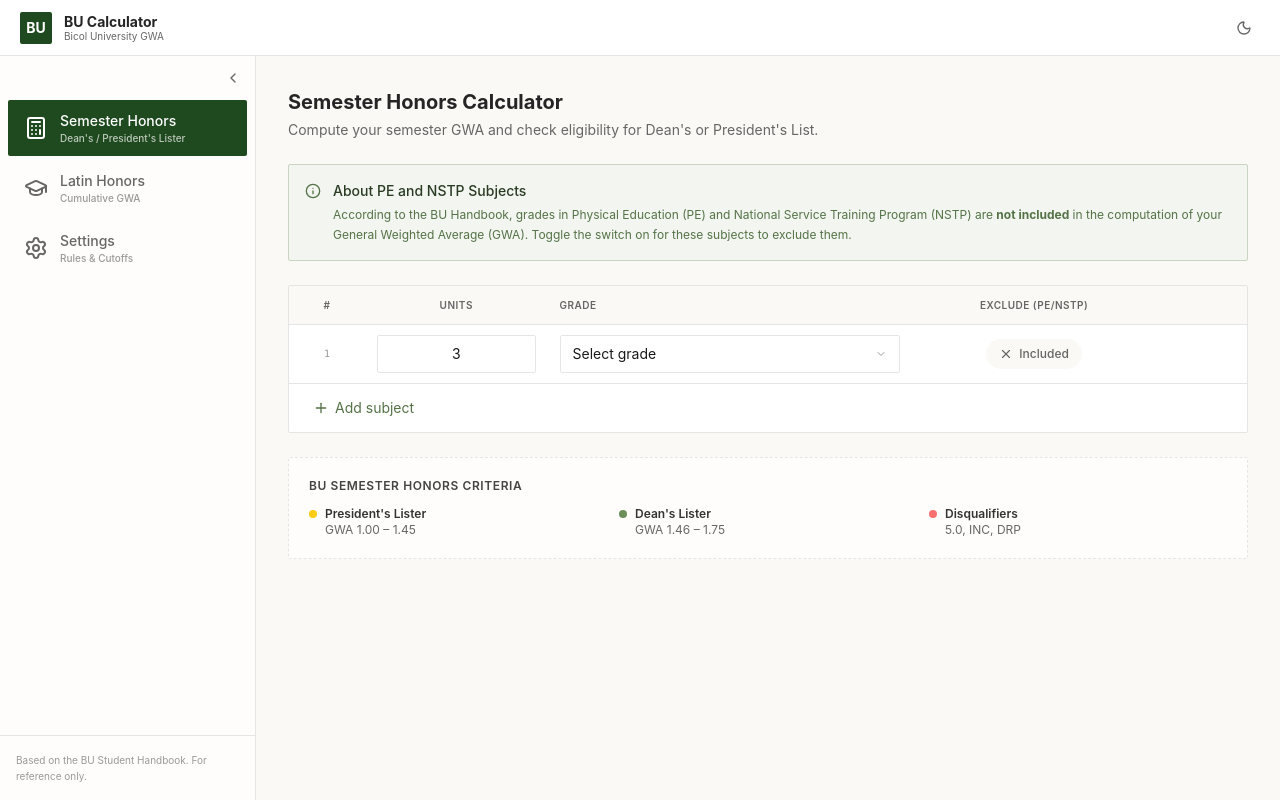
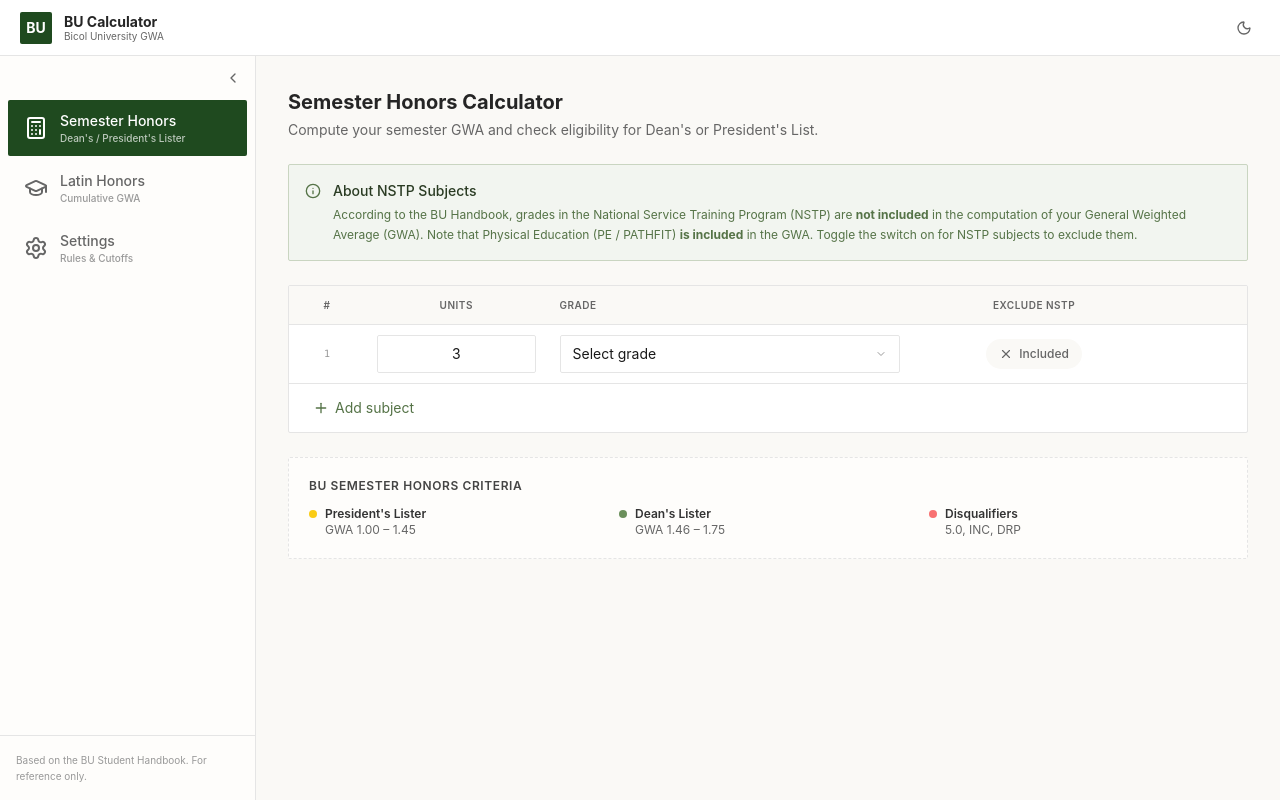
Before and after one commit to renjiyomo/bu-calculator, a React (Vite) app: page / in a window 1280 px wide. Built offline with nearby package versions, Linux system fonts and the light colour scheme.

Commit message:
update the note to only NSTP not included

```diff
--- a/src/components/cumulative/CumulativeCalculator.tsx
+++ b/src/components/cumulative/CumulativeCalculator.tsx
@@ -160,15 +160,15 @@
       ) : (
         /* ---- Detailed Mode ---- */
         <>
-          {/* Explanation banner for PE/NSTP */}
+          {/* Explanation banner for NSTP */}
           <div className="flex items-start gap-3 p-4 bg-sage-50 dark:bg-sage-900/20 border border-sage-200 dark:border-sage-700 rounded-sm mb-4">
             <Info className="w-4 h-4 text-sage-600 dark:text-sage-400 mt-0.5 flex-shrink-0" />
             <div>
               <p className="text-sm font-medium text-sage-800 dark:text-sage-300">
-                About PE and NSTP Subjects
+                About NSTP Subjects
               </p>
               <p className="text-xs text-sage-600 dark:text-sage-400 mt-1 leading-relaxed">
-                According to the BU Handbook, grades in Physical Education (PE) and National Service Training Program (NSTP) are <strong>not included</strong> in the computation of your General Weighted Average (GWA). Toggle the switch on for these subjects to exclude them.
+                According to the BU Handbook, grades in the National Service Training Program (NSTP) are <strong>not included</strong> in the computation of your General Weighted Average (GWA). Note that Physical Education (PE / PATHFIT) <strong>is included</strong> in the GWA. Toggle the switch on for NSTP subjects to exclude them.
               </p>
             </div>
           </div>
--- a/src/components/cumulative/QuickEntryTable.tsx
+++ b/src/components/cumulative/QuickEntryTable.tsx
@@ -55,7 +55,7 @@
                 <th className="px-4 py-3 text-2xs font-semibold text-charcoal-400 dark:text-charcoal-400 uppercase tracking-wider text-center w-36">
                   <div className="flex flex-col items-center">
                     <span>Academic Units</span>
-                    <span className="font-normal normal-case tracking-normal text-charcoal-300 dark:text-charcoal-500">excluding PE/NSTP</span>
+                    <span className="font-normal normal-case tracking-normal text-charcoal-300 dark:text-charcoal-500">excluding NSTP</span>
                   </div>
                 </th>
                 <th className="px-4 py-3 text-2xs font-semibold text-charcoal-400 dark:text-charcoal-400 uppercase tracking-wider text-center w-48">
--- a/src/components/semester/SemesterCalculator.tsx
+++ b/src/components/semester/SemesterCalculator.tsx
@@ -72,15 +72,15 @@
       {/* GWA Result Card (shown when there's computed data) */}
       <GWAResult evaluation={evaluation} />
 
-      {/* Explanation banner for PE/NSTP */}
+      {/* Explanation banner for NSTP */}
       <div className="flex items-start gap-3 p-4 bg-sage-50 dark:bg-sage-900/20 border border-sage-200 dark:border-sage-700 rounded-sm">
         <Info className="w-4 h-4 text-sage-600 dark:text-sage-400 mt-0.5 flex-shrink-0" />
         <div>
           <p className="text-sm font-medium text-sage-800 dark:text-sage-300">
-            About PE and NSTP Subjects
+            About NSTP Subjects
           </p>
           <p className="text-xs text-sage-600 dark:text-sage-400 mt-1 leading-relaxed">
-            According to the BU Handbook, grades in Physical Education (PE) and National Service Training Program (NSTP) are <strong>not included</strong> in the computation of your General Weighted Average (GWA). Toggle the switch on for these subjects to exclude them.
+            According to the BU Handbook, grades in the National Service Training Program (NSTP) are <strong>not included</strong> in the computation of your General Weighted Average (GWA). Note that Physical Education (PE / PATHFIT) <strong>is included</strong> in the GWA. Toggle the switch on for NSTP subjects to exclude them.
           </p>
         </div>
       </div>
--- a/src/components/semester/SubjectRow.tsx
+++ b/src/components/semester/SubjectRow.tsx
@@ -35,7 +35,7 @@
         isDisqualified
           ? 'row-disqualified'
           : 'hover:bg-cream-100 dark:hover:bg-charcoal-700/50'
-      } ${subject.isPeNstp ? 'opacity-60' : ''}`}
+      } ${subject.isNstp ? 'opacity-60' : ''}`}
     >
       {/* Row number */}
       <td className="px-3 py-2.5 text-2xs text-charcoal-300 dark:text-charcoal-500 font-mono w-10 text-center">
@@ -69,19 +69,19 @@
         />
       </td>
 
-      {/* PE/NSTP Toggle */}
+      {/* NSTP Toggle */}
       <td className="px-3 py-2.5 w-32 text-center">
         <button
-          onClick={() => onUpdate({ isPeNstp: !subject.isPeNstp })}
+          onClick={() => onUpdate({ isNstp: !subject.isNstp })}
           className={`inline-flex items-center gap-1.5 px-3 py-1.5 rounded-full text-xs font-medium transition-all ${
-            subject.isPeNstp
+            subject.isNstp
               ? 'bg-sage-100 dark:bg-sage-900/40 text-sage-700 dark:text-sage-400 border border-sage-200 dark:border-sage-700'
               : 'bg-cream-100 dark:bg-charcoal-700 text-charcoal-400 dark:text-charcoal-500 hover:bg-cream-200 dark:hover:bg-charcoal-600 border border-transparent'
           }`}
-          title="Toggle whether to exclude this subject (e.g. PE or NSTP)"
+          title="Toggle whether to exclude this NSTP subject"
           type="button"
         >
-          {subject.isPeNstp ? (
+          {subject.isNstp ? (
             <>
               <Check className="w-3.5 h-3.5" />
               Excluded
--- a/src/components/semester/SubjectTable.tsx
+++ b/src/components/semester/SubjectTable.tsx
@@ -40,7 +40,7 @@
               </th>
               <th className="px-3 py-3 text-2xs font-semibold text-charcoal-400 dark:text-charcoal-400 uppercase tracking-wider text-center w-32">
                 <div className="flex flex-col items-center">
-                  <span>Exclude (PE/NSTP)</span>
+                  <span>Exclude NSTP</span>
                 </div>
               </th>
               <th className="px-3 py-3 w-12"></th>
--- a/src/components/shared/ShareableResultCard.tsx
+++ b/src/components/shared/ShareableResultCard.tsx
@@ -1,5 +1,5 @@
 import { useState, useRef, useEffect } from 'react';
-import { Trophy, Medal, Star, Pencil, CheckCircle, AlertTriangle } from 'lucide-react';
+import { Trophy, Medal, Star, CheckCircle, AlertTriangle } from 'lucide-react';
 import { formatGWA } from '../../utils/bu-computation';
 import type { SemesterSummary } from '../../types';
 import { useApp } from '../../context/AppContext';
@@ -88,7 +88,7 @@
     }
   };
 
-  const { badge, accent, Icon } = getHonorConfig(honorLabel);
+  const { badge, Icon } = getHonorConfig(honorLabel);
   const title = type === 'semester' ? 'Semester GWA' : 'Cumulative GWA';
 
   const filteredSummaries = semesterSummaries?.filter(
--- a/src/types/index.ts
+++ b/src/types/index.ts
@@ -21,7 +21,7 @@
   subjectCode: string;
   units: number;
   grade: Grade | '';
-  isPeNstp: boolean;
+  isNstp: boolean;
 }
 
 /** Input mode for cumulative calculator */
--- a/src/utils/bu-computation.ts
+++ b/src/utils/bu-computation.ts
@@ -91,13 +91,13 @@
  *   GWA = Σ(Grade × Units) / Σ(Units)
  *
  * Rules:
- * - PE/NSTP subjects are EXCLUDED from computation
+ * - NSTP subjects are EXCLUDED from computation
  * - Only numeric grades (1.0–3.0, 5.0) contribute to weighted sum
  * - INC and DRP do not have a numeric value but flag disqualification
  */
 export function computeGWA(subjects: Subject[], rules: HonorsRules): GWAResult {
-  // Filter out PE/NSTP subjects — they don't count toward GWA
-  const academicSubjects = subjects.filter((s) => !s.isPeNstp && s.grade !== '');
+  // Filter out NSTP subjects — they don't count toward GWA (PE/PATHFIT IS included)
+  const academicSubjects = subjects.filter((s) => !s.isNstp && s.grade !== '');
 
   let totalWeightedGrades = 0;
   let totalAcademicUnits = 0;
@@ -314,7 +314,7 @@
       subjectCode: qs.name,
       units: typeof qs.totalUnits === 'number' ? qs.totalUnits : 0,
       grade: '' as any,
-      isPeNstp: false,
+      isNstp: false,
     })),
   };
 
@@ -390,7 +390,7 @@
     subjectCode: '',
     units: 3,
     grade: '',
-    isPeNstp: false,
+    isNstp: false,
   };
 }
 
--- a/src/utils/pdf-export.ts
+++ b/src/utils/pdf-export.ts
@@ -78,7 +78,7 @@
   doc.text('Units', 90, y + 1);
   doc.text('Grade', 115, y + 1);
   doc.text('Rating', 140, y + 1);
-  doc.text('PE/NSTP', 170, y + 1);
+  doc.text('NSTP Subject', 160, y + 1);
   y += 8;
   doc.setTextColor(textColor[0], textColor[1], textColor[2]);
 
@@ -106,7 +106,7 @@
     } else {
       doc.text(getGradeLabel(subject.grade as any), 140, y);
     }
-    doc.text(subject.isPeNstp ? 'Yes' : 'No', 170, y);
+    doc.text(subject.isNstp ? 'Yes' : 'No', 170, y);
     y += 8;
   }
 
@@ -224,7 +224,7 @@
         }
         doc.setFontSize(8);
         doc.text(
-          `   ${subject.subjectCode || '(No code)'} — ${subject.units}u — ${subject.grade}${subject.isPeNstp ? ' (PE/NSTP)' : ''}`,
+          `   ${subject.subjectCode || '(No code)'} — ${subject.units}u — ${subject.grade}${subject.isNstp ? ' (NSTP)' : ''}`,
           margin + 4,
           y
         );
```
